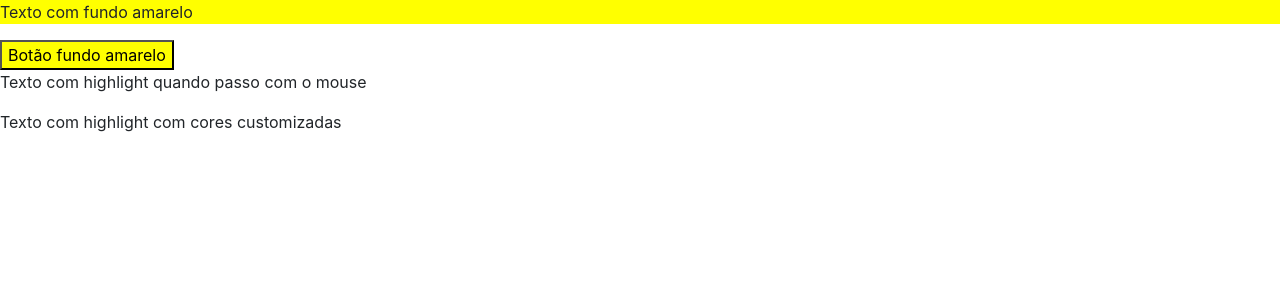
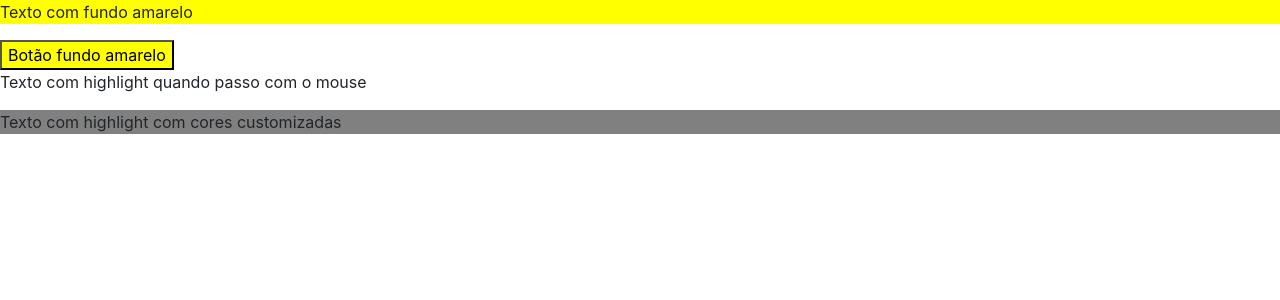
Before and after one commit to Jucalino/diretivas, an Angular app: page / in a window 1280 px wide. Shown: the top 300 px of the page. Built offline with nearby package versions, Linux system fonts and the light colour scheme.

Commit message:
input e property binding

```diff
--- a/src/app/diretivas-customizadas/diretivas-customizadas.component.html
+++ b/src/app/diretivas-customizadas/diretivas-customizadas.component.html
@@ -6,6 +6,6 @@
   Texto com highlight quando passo com o mouse
 </p>
 
-<p highlight>
+<p [highlight]="'red'" [defaultColor]="'grey'">
   Texto com highlight com cores customizadas
 </p>
--- a/src/app/shared/highlight.directive.ts
+++ b/src/app/shared/highlight.directive.ts
@@ -1,4 +1,4 @@
-import { Directive, HostBinding, HostListener } from '@angular/core';
+import { Directive, HostBinding, HostListener, Input } from '@angular/core';
 
 @Directive({
   selector: '[highlight]'
@@ -6,15 +6,22 @@ import { Directive, HostBinding, HostListener } from '@angular/core';
 export class HighlightDirective {
 
   @HostListener('mouseenter') onMouseOver(){
-    this.backgroundColor = 'yellow'
+    this.backgroundColor = this.highlightColor
   }
 
   @HostListener('mouseleave') onMouseLeave(){
-    this.backgroundColor = 'white'
+    this.backgroundColor = this.defaultColor
   }
 
   @HostBinding ('style.backgroundColor') backgroundColor: string = ''
 
+  @Input() defaultColor: string = 'white'
+  @Input('highlight') highlightColor: string = 'yellow'
+
   constructor() { }
 
+  ngOnInit(){
+    this.backgroundColor = this.defaultColor
+  }
+
 }
```
